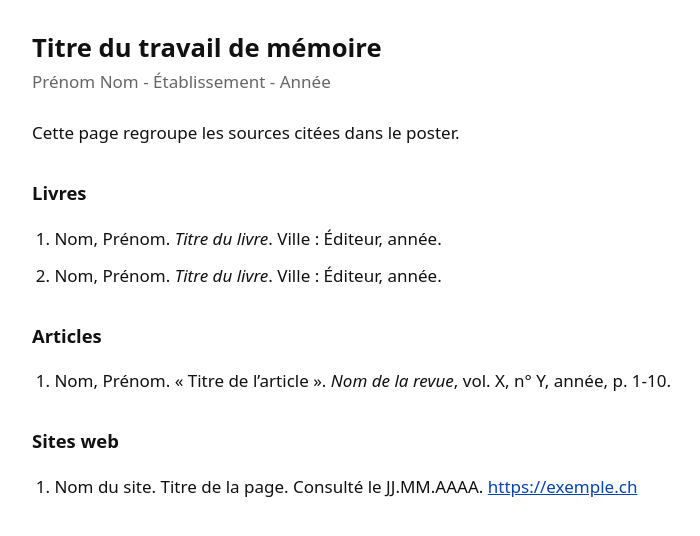
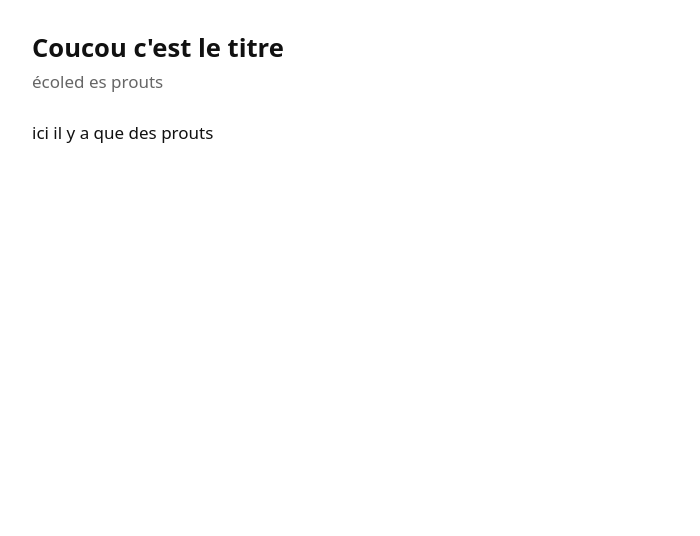
Before and after one commit to blatti-thomas/UNIL-Memoire, a Jekyll site: the page built from index.html, in a window 1280 px wide. Shown: the top 536 px of the page, without its empty margins (288-988 px from the left). Built offline with Jekyll 4.4.1, drawn with Linux system fonts in a browser that asks for light colours.

Commit message:
Mise à jour du contenu

```diff
--- a/_data/site.json
+++ b/_data/site.json
@@ -1,26 +1,6 @@
 {
-  "title": "Titre du travail de mémoire",
-  "author": "Prénom Nom - Établissement - Année",
-  "intro": "Cette page regroupe les sources citées dans le poster.",
-  "sections": [
-    {
-      "name": "Livres",
-      "items": [
-        { "text": "Nom, Prénom. *Titre du livre*. Ville : Éditeur, année.", "url": "" },
-        { "text": "Nom, Prénom. *Titre du livre*. Ville : Éditeur, année.", "url": "" }
-      ]
-    },
-    {
-      "name": "Articles",
-      "items": [
-        { "text": "Nom, Prénom. « Titre de l'article ». *Nom de la revue*, vol. X, n° Y, année, p. 1-10.", "url": "" }
-      ]
-    },
-    {
-      "name": "Sites web",
-      "items": [
-        { "text": "Nom du site. Titre de la page. Consulté le JJ.MM.AAAA.", "url": "https://exemple.ch" }
-      ]
-    }
-  ]
+  "title": "Coucou c'est le titre",
+  "author": "écoled es prouts",
+  "intro": "ici il y a que des prouts",
+  "sections": []
 }
```
